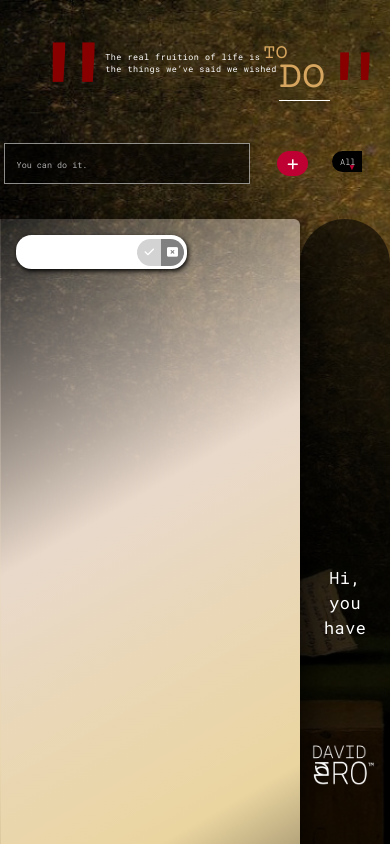
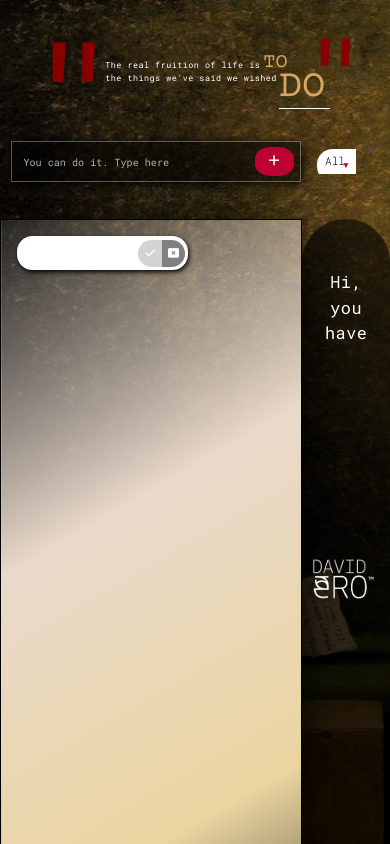
Before and after one commit to davidero1/to-do-list, a plain HTML site: page index.html in a window 390 px wide. Drawn offline with nearby package versions, Linux system fonts and the light colour scheme.

Commit message:
new edits

```diff
--- a/index.html
+++ b/index.html
@@ -66,7 +66,7 @@
               type="text"
               class="todo-input"
               title="Type here"
-              placeholder="You can do it."
+              placeholder="You can do it. Type here"
             />
             <button class="todo-button" type="submit" title="Add item to the list">
               <i class="fa-solid fa-plus"></i>
--- a/style.css
+++ b/style.css
@@ -1135,27 +1135,26 @@ select option {
 
   header {
     height: 10vh;
-    padding: 2vh;
     position: relative;
     width: 80vw;
   }
 
   .head-div1 {
-    height: 4vh;
+    height: 8vh;
     width: 8vw;
     margin-left: -1vw;
   }
 
   .fa-quote-left {
     color: #880000;
-    font-size: 4vh;
+    font-size: 3vh;
   }
 
   .head-div2 {
     width: 45vw;
     height: 4vh;
     margin-left: 17vw;
-    margin-top: 3vh;
+    margin-top: 0vh;
   }
 
   .head-para {
@@ -1238,6 +1237,7 @@ select option {
     width: 5vw;
     height: 3vh;
     margin-top: 2vh;
+    display: none;
   }
 
   .line {
@@ -1247,15 +1247,14 @@ select option {
 
   .quote99box {
     position: absolute;
-    height: 8.8vh;
+    height: 10vh;
     width: 12.5vw;
-    margin-left: 10vw;
-    margin-top: -0vh;
+    margin-left: 5vw;
   }
 
   .fa-quote-right {
     color: #be0032;
-    font-size: 7vh;
+    font-size: 6vh;
   }
 
   .head-div5 {
@@ -1296,19 +1295,19 @@ select option {
     animation: color 12s ease-in-out infinite;
     border-top-left-radius: 0vw;
     border-top-right-radius: 0vw;
-    border-top-right-radius: 1.5vw;
     box-shadow: 0px 20px 50px black;
+    border: 1px solid black;
   }
 
   .formDiv {
     height: 6vh;
-    width: 96vw;
+    width: 93vw;
     display: flex;
-    flex-direction: column;
+    flex-direction: row;
     justify-content: space-between;
     margin: auto;
     margin-top: -15vh;
-    margin-left: 1vw;
+    margin-left: 2.5vw;
   }
 
   form {
@@ -1321,29 +1320,30 @@ select option {
   .todo-input {
     font-family: "Roboto Mono", serif;
     height: 2.6vh;
-    width: 70vw;
+    width: 68vw;
     color: white;
     background-color: rgba(0, 0, 0, 0.548);
     padding-left: 3vw;
     padding-bottom: 1vh;
     margin-top: 0vh;
     margin-left: 0vw;
-    /*  border: 1px solid #ffffff8a; */
-    font-size: 1.5vh;
+    border: 1px solid #ffffff53;
+    box-shadow: 2px 2px 10px black;
   }
 
   .todo-input::placeholder {
-    font-size: 1vh;
+    font-size: 1.2vh;
     color: #aeaeae;
   }
 
   .todo-input:focus {
-    height: 3vh;
-    width: 80vw;
-    align-self: self-start;
+    height: 2.7vh;
+    width: 70vw;
+    display: flex;
+    align-items: center;
     outline: none;
     font-family: "Roboto Mono", serif;
-    margin-top: -0.1vh;
+    margin-top: 0.5vh;
     border-radius: 5vw;
     border: 2px solid white;
     box-shadow: 2px 2px 10px #880000;
@@ -1360,21 +1360,23 @@ select option {
   }
 
   form button {
-    height: 3vh;
-    width: 9vw;
+    height: 3.5vh;
+    width: 10vw;
     color: white;
-    margin-left: 7vw;
-    color: var(--white);
+    margin-left: -12vw;
     font-weight: 400;
     background: var(--color-2);
     cursor:pointer;
+    display: flex;
+    align-items: center;
+    border-radius: 40%;
     transition: all 0.3s ease-in-out;
   }
 
   form button:hover {
     background: #880000;
     color: white;
-    margin-top: 0vh;
+    margin-top: -1vh;
   }
 
   .num {
@@ -1402,7 +1404,7 @@ select option {
     line-height: 3vh;
     letter-spacing: 0.03rem;
     rotate: 0deg;
-    margin-top: 40vh;
+    margin-top: 5vh;
   }
 
   @keyframes color {
@@ -1592,12 +1594,13 @@ select option {
   }
 
   .filter-todo {
-    height: 2.5vh;
-    width: 12vw;
-    font-size: 1vh;
+    height: 4vh;
+    width: 15vw;
+    font-size: 1.3vh;
     margin-left: 2vw;
-    display: inline-block;
-    position: absolute;
+    padding-bottom: 1vh;
+    color: black;
+    background-color: white;
   }
 
   /* this is the div */
@@ -1625,7 +1628,7 @@ select option {
   .logobox1 {
     display: flex;
     flex-direction: column;
-    margin-top: 60vh;
+    margin-top: 38vh;
     padding-top: 3vh;
     height: 8vh;
   }
```
